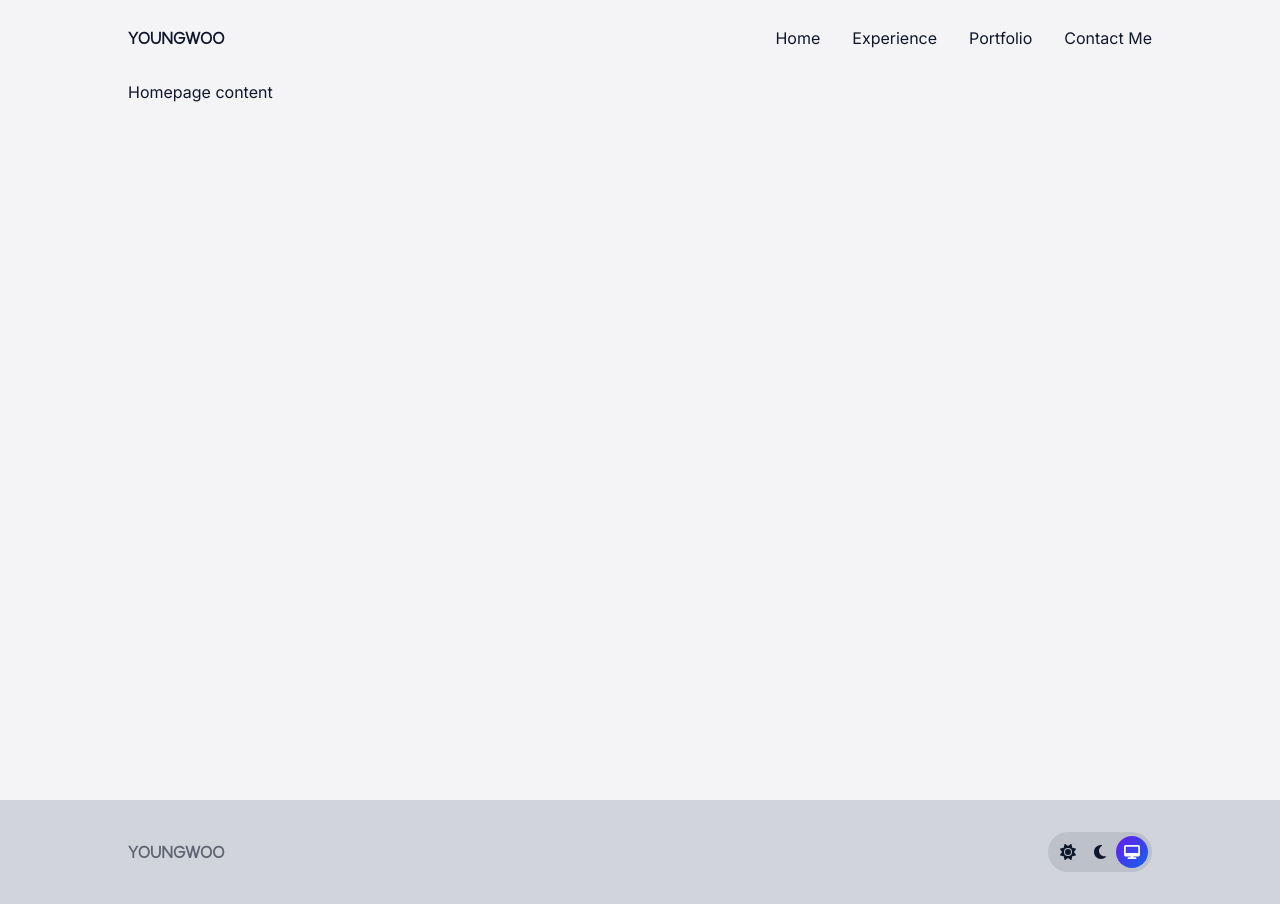
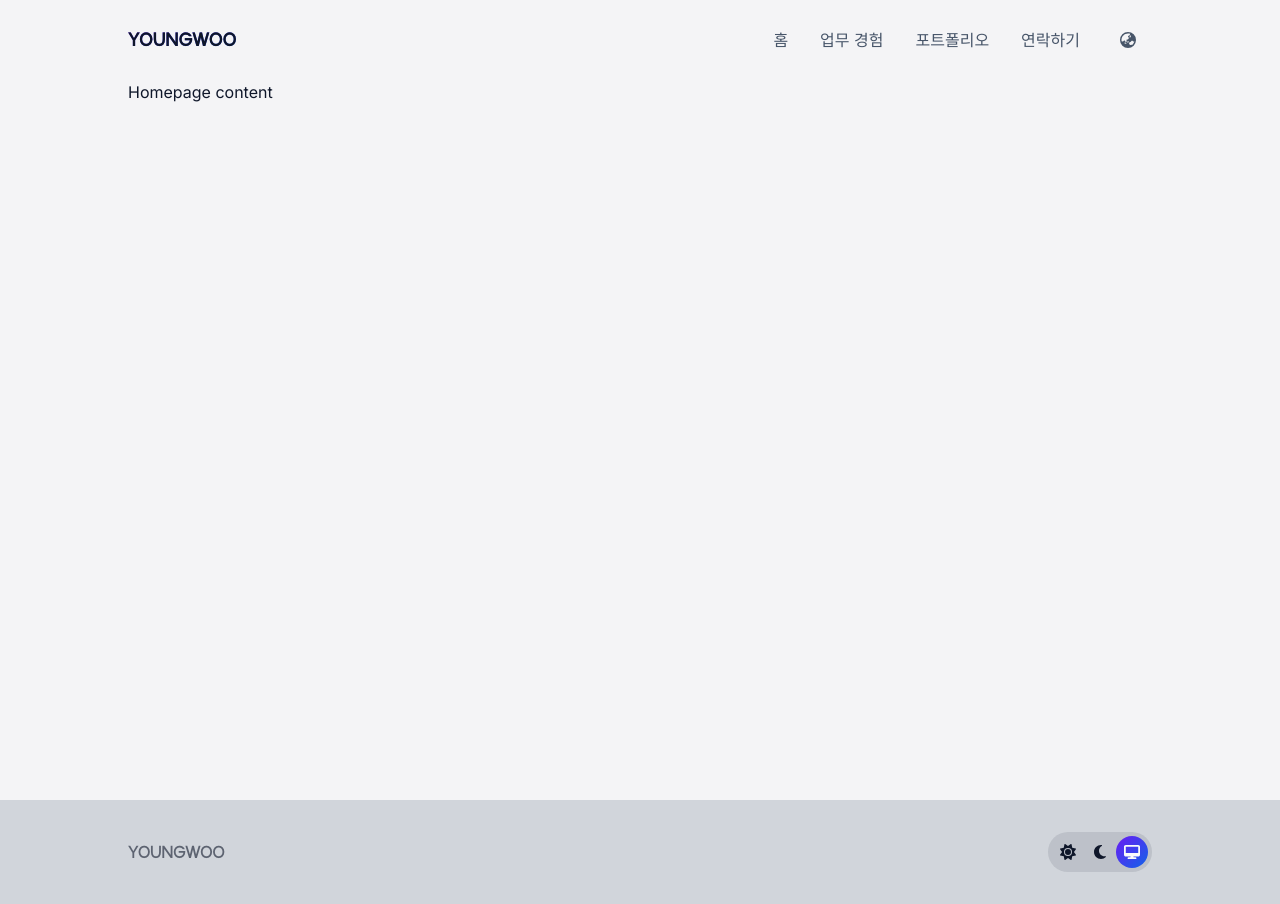
Before and after one commit to seank200/portfolio, a Next.js app: page /ko in a window 1280 px wide. Built offline with nearby package versions, Linux system fonts and the light colour scheme.

Commit message:
feat/lang select

```diff
--- a/app/[lang]/layout.tsx
+++ b/app/[lang]/layout.tsx
@@ -4,6 +4,7 @@ import type { Metadata } from 'next';
 import { Inter } from 'next/font/google';
 import Nav from '@/components/Nav';
 import Footer from '@/components/Footer';
+import { SupportedLang } from '@/i18n';
 
 const inter = Inter({ subsets: ['latin'] });
 
@@ -17,16 +18,16 @@ export default function Layout({
   params,
 }: {
   children: React.ReactNode;
-  params: { lang: string };
+  params: { lang: SupportedLang };
 }) {
   return (
     <html lang={params.lang} className="scroll-smooth">
       <body
         className={`m-0 w-full min-h-screen bg-background text-background-on ${inter.className}`}
       >
-        <Nav />
+        <Nav lang={params.lang} />
         <main className="pt-20 pb-12 min-h-screen">{children}</main>
-        <Footer />
+        <Footer lang={params.lang} />
       </body>
     </html>
   );
--- a/app/globals.css
+++ b/app/globals.css
@@ -14,13 +14,13 @@
     --color-background: 244, 244, 246;
     --color-background-variant: 209, 213, 219;
     --color-background-on: 15, 23, 42;
-    --color-faded: 100, 116, 139;
-    --color-faded-variant: 71, 85, 105;
+    --color-faded: 71, 85, 105;
+    --color-faded-variant: 100, 116, 139;
   }
 
   .dark:root {
-    --color-primary: 106, 27, 243;
-    --color-primary-variant: 70, 9, 174;
+    --color-primary: 131, 71, 235;
+    --color-primary-variant: 122, 52, 244;
     --color-primary-on: 249, 250, 251;
     --color-secondary: 17, 100, 232;
     --color-secondary-variant: 9, 73, 174;
@@ -80,3 +80,18 @@
     }
   }
 }
+/*
+.text-gradient {
+  background-color: var(--color-primary);
+  background-image: linear-gradient(
+    to right bottom,
+    var(--color-primary),
+    var(--color-secondary)
+  );
+  background-clip: text;
+  -webkit-text-fill-color: transparent;
+}
+*/
+
+@layer utilites {
+}
--- a/components/Footer.tsx
+++ b/components/Footer.tsx
@@ -3,14 +3,14 @@
 import Container from './Container';
 import ThemeSelect from './ThemeSelect';
 
-export default function Footer() {
+export default function Footer({ lang }: { lang: string }) {
   return (
     <footer className="py-8 bg-background-variant">
       <Container className="flex flex-row justify-between items-center">
         <h2 className="relative top-0.5 font-display font-bold text-lg text-background-on/60">
           YOUNGWOO
         </h2>
-        <ThemeSelect />
+        <ThemeSelect lang={lang} />
       </Container>
     </footer>
   );
--- /dev/null
+++ b/components/LangSelect.tsx
@@ -0,0 +1,43 @@
+'use client';
+
+import Link from 'next/link';
+import { usePathname, useSearchParams } from 'next/navigation';
+import { SupportedLang, createTranslator } from '@/i18n';
+import { FontAwesomeIcon } from '@fortawesome/react-fontawesome';
+import { faEarthAsia } from '@fortawesome/free-solid-svg-icons';
+
+export default function LangSelect({ lang }: { lang: SupportedLang }) {
+  const t = createTranslator(lang);
+  const pathname = usePathname();
+  const pathparts = pathname.split('/');
+  const searchParams = useSearchParams();
+  const otherLang = { ko: 'en', en: 'ko' }[lang];
+
+  // Generate relative URL for language change
+  if (pathparts.length > 1) {
+    pathparts[1] = otherLang;
+  } else {
+    pathparts.push(otherLang);
+  }
+  const searchParamsStr = searchParams.toString();
+  const href =
+    pathparts.join('/') + (searchParamsStr ? `?${searchParamsStr}` : '');
+
+  return (
+    <Link
+      href={href}
+      title={t('Switch Language', '언어 변경')}
+      className="group rounded md:px-2 py-1 flex items-center hover:bg-background-on/10 md:text-faded md:hover:text-background-on"
+    >
+      <FontAwesomeIcon icon={faEarthAsia} className="transition-all" />
+      <span
+        className={`ml-2 block overflow-hidden md:w-0 ${t(
+          'md:group-hover:w-14',
+          'md:group-hover:w-12'
+        )} text-right transition-all break-keep`}
+      >
+        {t('English', '한국어')}
+      </span>
+    </Link>
+  );
+}
--- a/components/Nav.tsx
+++ b/components/Nav.tsx
@@ -6,8 +6,12 @@ import { FontAwesomeIcon } from '@fortawesome/react-fontawesome';
 import { faBars, faXmark } from '@fortawesome/free-solid-svg-icons';
 import { MouseEventHandler, useEffect, useState } from 'react';
 import throttle from 'lodash/throttle';
+import { SupportedLang, createTranslator } from '@/i18n';
+import LangSelect from './LangSelect';
 
-export default function Nav() {
+export default function Nav({ lang }: { lang: SupportedLang }) {
+  const t = createTranslator(lang);
+
   const [isOpen, setIsOpen] = useState<boolean>(false);
 
   const handleLinkClick = () => setIsOpen(false);
@@ -25,7 +29,7 @@ export default function Nav() {
       <Container className="flex justify-between items-center">
         <Link
           href="/"
-          className="relative top-0.5 font-display font-bold text-lg"
+          className="relative top-0.5 bg-clip-text bg-gradient-to-br from-primary to-secondary font-display font-extrabold text-xl hover:text-transparent transition-colors"
         >
           YOUNGWOO
         </Link>
@@ -41,24 +45,19 @@ export default function Nav() {
             <FontAwesomeIcon icon={faXmark} className="h-5" />
           </button>
           <NavItem href="/" onClick={handleLinkClick}>
-            Home
+            {t('Home', '홈')}
           </NavItem>
           <NavItem href="/" onClick={handleLinkClick}>
-            Experience
+            {t('Experience', '업무 경험')}
           </NavItem>
           <NavItem href="/" onClick={handleLinkClick}>
-            Portfolio
+            {t('Portfolio', '포트폴리오')}
           </NavItem>
           <NavItem href="/" onClick={handleLinkClick}>
-            Contact Me
+            {t('Contact Me', '연락하기')}
           </NavItem>
-          <div className="grow md:hidden flex flex-col justify-end">
-            <Link
-              href="/"
-              className="relative top-0.5 font-display font-bold text-faded-var"
-            >
-              YOUNGWOO
-            </Link>
+          <div className="grow md:grow-0 flex flex-col justify-end">
+            <LangSelect lang={lang} />
           </div>
         </ul>
         <button className="md:hidden" onClick={() => setIsOpen(true)}>
@@ -81,7 +80,7 @@ function NavItem({
   return (
     <li
       onClick={onClick}
-      className="mb-6 last-of-type:mb-0 md:mb-0 md:mr-8 md:last-of-type:mr-0 text-xl md:text-base"
+      className="mb-6 md:mb-0 md:mr-8 py-1 text-xl md:text-base md:text-faded hover:text-background-on"
     >
       <Link href={href}>{children}</Link>
     </li>
--- a/components/ThemeSelect.tsx
+++ b/components/ThemeSelect.tsx
@@ -4,8 +4,10 @@ import useLocalStorage from '@/hooks/useLocalStorage';
 import { useEffect } from 'react';
 import { FontAwesomeIcon } from '@fortawesome/react-fontawesome';
 import { faSun, faMoon, faDesktop } from '@fortawesome/free-solid-svg-icons';
+import { createTranslator } from '@/i18n';
 
-export default function ThemeSelect() {
+export default function ThemeSelect({ lang }: { lang: string }) {
+  const t = createTranslator(lang);
   const [userTheme, setUserTheme] = useLocalStorage<string | null>(
     'theme',
     null
@@ -32,6 +34,7 @@ export default function ThemeSelect() {
         className={`p-2 rounded-full flex justify-center items-center ${
           userTheme === 'light' ? selectedClass : ''
         }`}
+        title={t('Theme: Light', '테마: 밝음')}
       >
         <FontAwesomeIcon
           icon={faSun}
@@ -43,6 +46,7 @@ export default function ThemeSelect() {
         className={`p-2 rounded-full flex justify-center items-center ${
           userTheme === 'dark' ? selectedClass : ''
         }`}
+        title={t('Theme: Dark', '테마: 어두움')}
       >
         <FontAwesomeIcon
           icon={faMoon}
@@ -54,6 +58,7 @@ export default function ThemeSelect() {
         className={`p-2 rounded-full flex justify-center items-center ${
           userTheme === null ? selectedClass : ''
         }`}
+        title={t('Theme: Auto', '테마: 자동')}
       >
         <FontAwesomeIcon
           icon={faDesktop}
--- a/i18n/index.ts
+++ b/i18n/index.ts
@@ -3,3 +3,13 @@ export type SupportedLang = 'en' | 'ko';
 export const SUPPORTED_LANGS = ['en', 'ko'];
 
 export const DEFAULT_LANG = SUPPORTED_LANGS[0];
+
+export const createTranslator = (lang: string) => {
+  if (!SUPPORTED_LANGS.includes(lang)) {
+    throw new Error(`Translator: Unsupported langugae "${lang}"`);
+  }
+
+  return (en: string, ko?: string) => {
+    return lang === 'ko' ? ko || en : en;
+  };
+};
```
